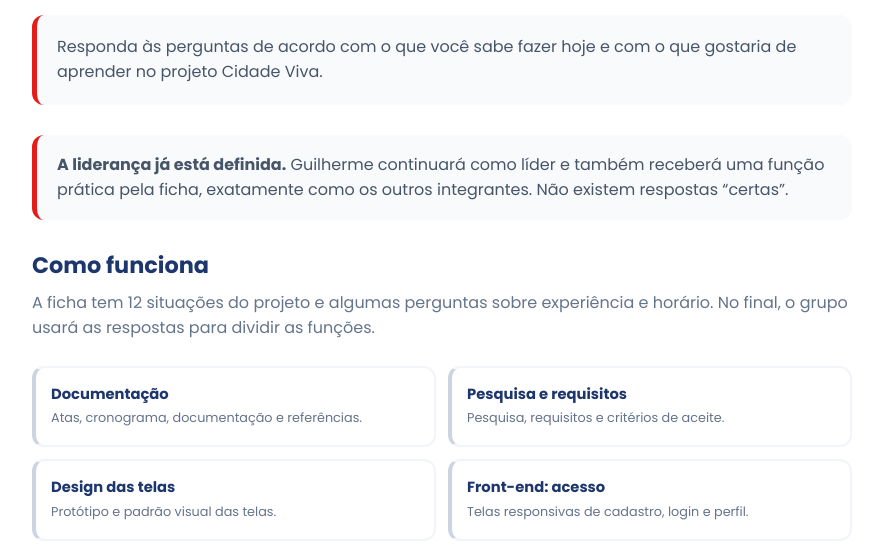
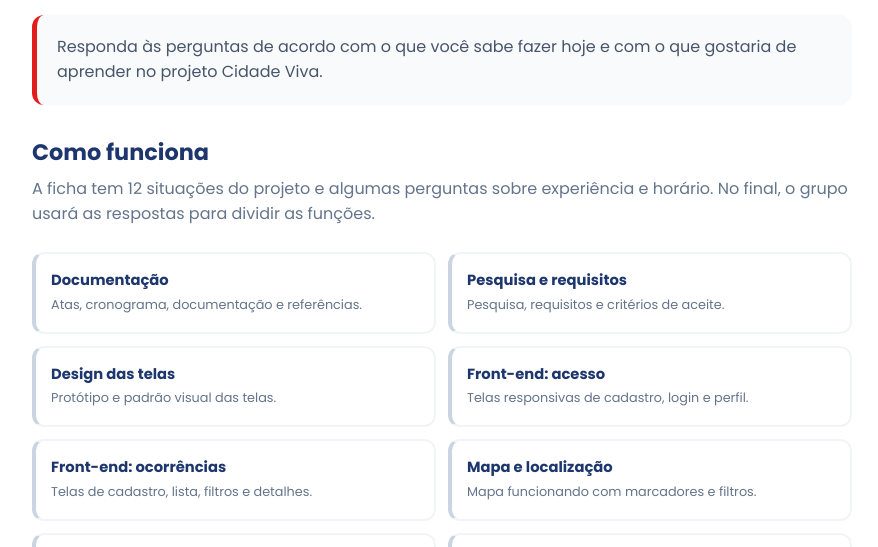
Before and after one commit to guilhermefbento/teste_vocacional_2s_CC_Uninove, a plain HTML site: page index.html in a window 1280 px wide. Shown: the part 208-755 px from the top of the page, without its empty margins (198-1076 px from the left). Drawn offline with Linux system fonts and the light colour scheme.

Commit message:
Remove aviso sobre liderança da página inicial

```diff
--- a/index.html
+++ b/index.html
@@ -29,7 +29,6 @@
       <section class="hero"><h1>Ficha de Funções da Equipe</h1><p>Responda às perguntas de acordo com o que você sabe fazer hoje e com o que gostaria de aprender no projeto Cidade Viva.</p></section>
       <div class="content">
         <section id="intro-step">
-          <div class="notice"><strong>A liderança já está definida.</strong> Guilherme continuará como líder e também receberá uma função prática pela ficha, exatamente como os outros integrantes. Não existem respostas “certas”.</div>
           <h2 class="section-title">Como funciona</h2><p class="section-lead">A ficha tem 12 situações do projeto e algumas perguntas sobre experiência e horário. No final, o grupo usará as respostas para dividir as funções.</p>
           <div class="roles-grid" id="role-preview"></div>
           <button type="button" class="btn btn-primary" id="start-btn">Começar</button>
```
